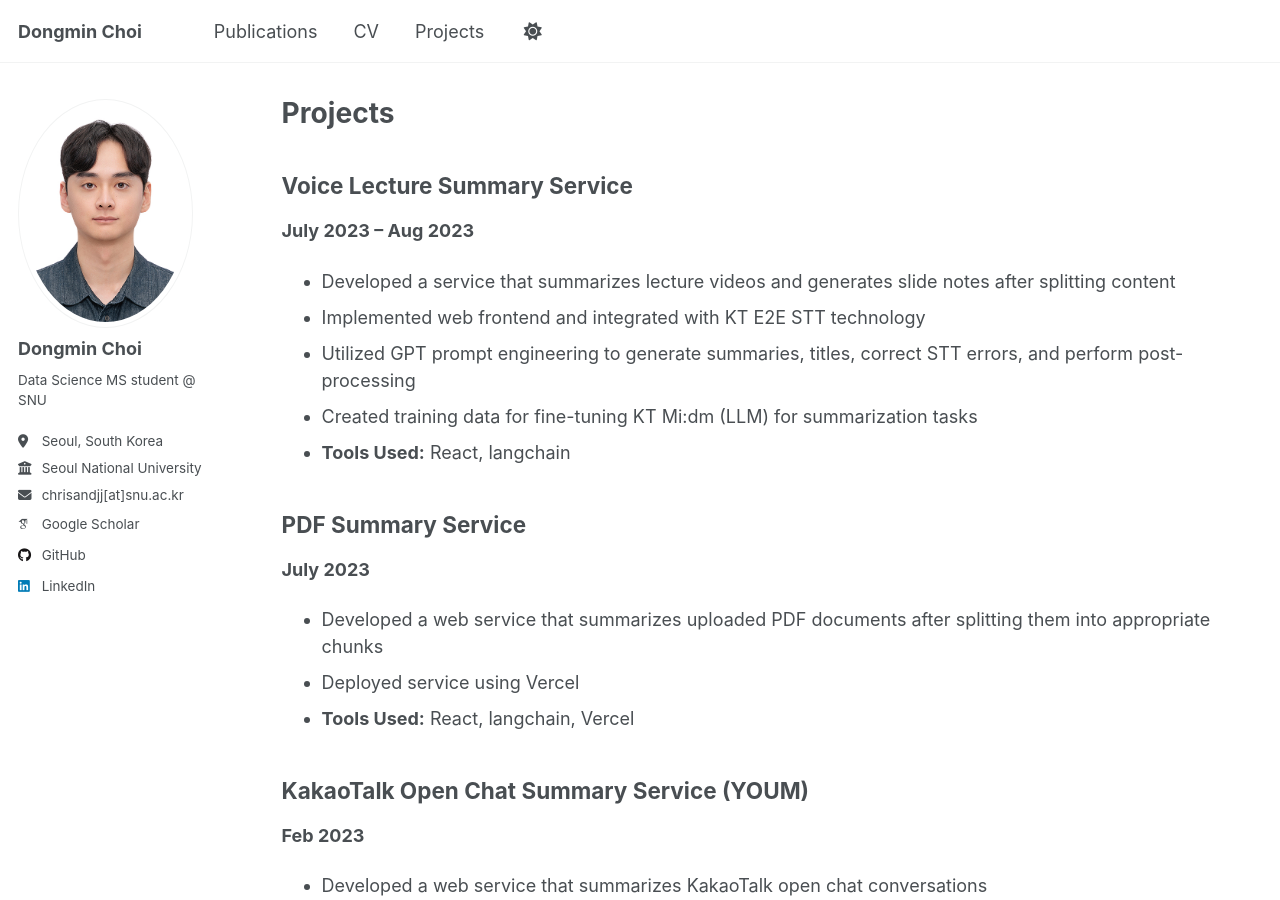
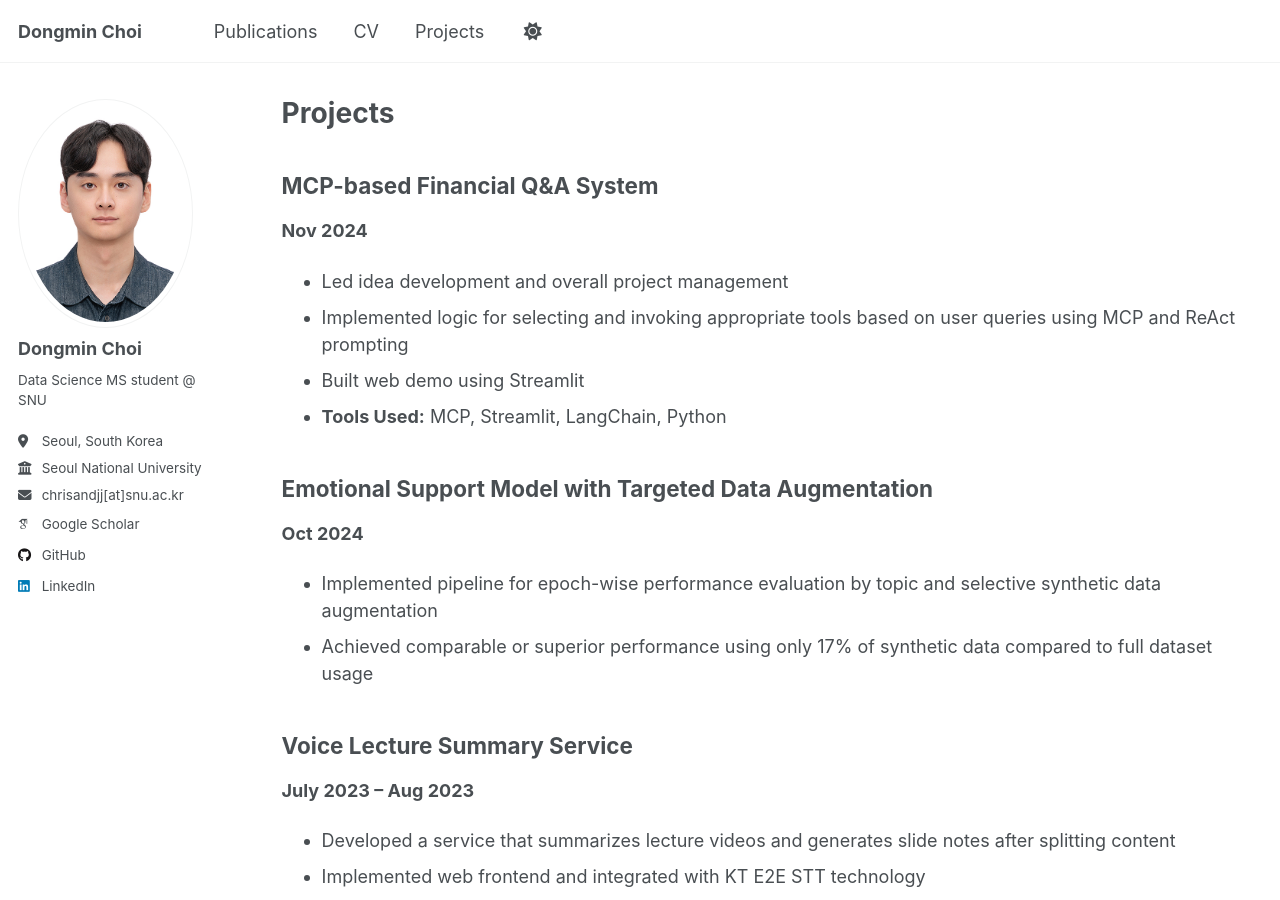
Before and after one commit to unknownburphy/unknownburphy.github.io, a Jekyll site: the page built from _pages/projects.md, in a window 1280 px wide and 900 px high. Built offline with Jekyll 4.4.1, drawn with Linux system fonts in a browser that asks for light colours; some web fonts are replaced.

Commit message:
feat: update cv

```diff
--- a/_data/navigation.yml
+++ b/_data/navigation.yml
@@ -12,7 +12,7 @@ main:
     url: /publications/
 
   - title: "CV"
-    url: /files/Dongmin_Choi_CV_250717.pdf
+    url: /files/Dongmin_Choi_CV_251103.pdf
 
   - title: "Projects"
     url: /projects/
--- a/_pages/projects.md
+++ b/_pages/projects.md
@@ -6,6 +6,18 @@ author_profile: true
 ---
 
 {% include base_path %}
+
+## MCP-based Financial Q&A System
+**Nov 2024**
+* Led idea development and overall project management
+* Implemented logic for selecting and invoking appropriate tools based on user queries using MCP and ReAct prompting
+* Built web demo using Streamlit
+* **Tools Used:** MCP, Streamlit, LangChain, Python
+
+## Emotional Support Model with Targeted Data Augmentation
+**Oct 2024**
+* Implemented pipeline for epoch-wise performance evaluation by topic and selective synthetic data augmentation
+* Achieved comparable or superior performance using only 17% of synthetic data compared to full dataset usage
 
 ## Voice Lecture Summary Service
 **July 2023 – Aug 2023**
```
Also changed, not shown: _pages/about.md (+1 -1 lines), _pages/cv.md (+11 -1 lines), _pages/publications.html (+12 -0 lines), 1 other file.
